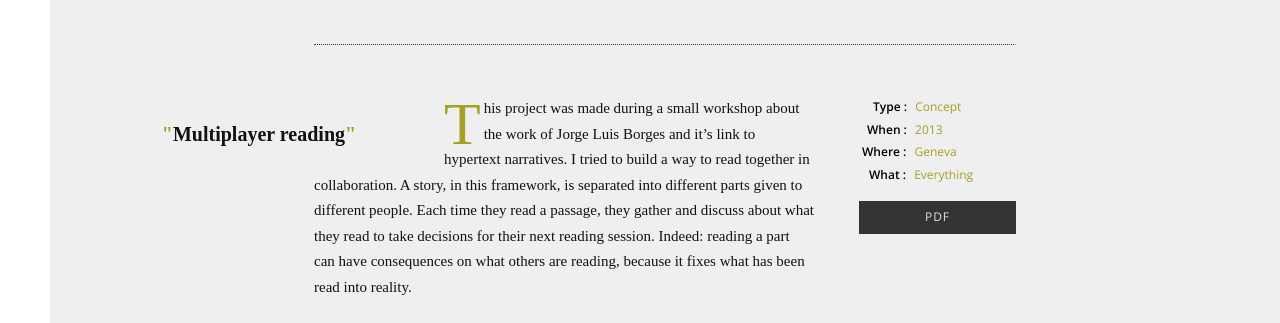
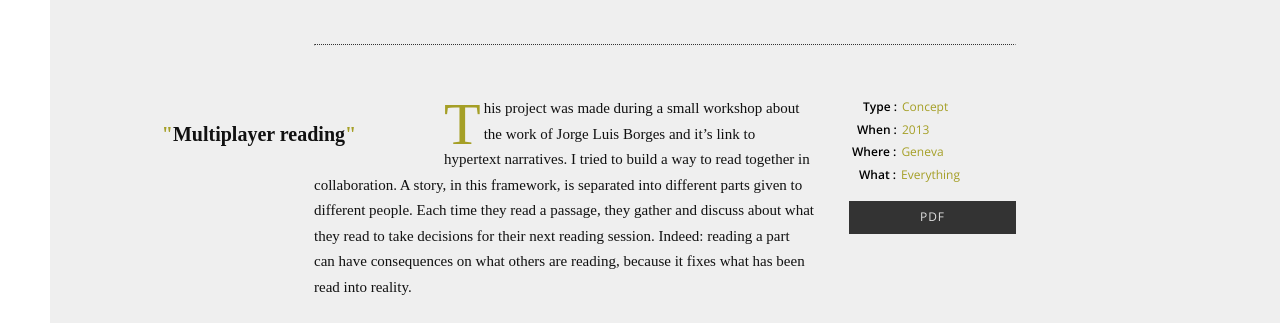
Before and after one commit to ragekit/ragekit.github.io, a Jekyll site: the page built from _posts/2013-04-01-Aleph.markdown, in a window 1280 px wide. Shown: the part 1198-1521 px from the top of the page. Built offline with Jekyll 4.4.1, drawn with Linux system fonts in a browser that asks for light colours; some web fonts are replaced.

Commit message:
corrected little bug in metas

```diff
--- a/css/main.scss
+++ b/css/main.scss
@@ -22,7 +22,7 @@ $retraitMaintextGauche :130px;
 
 body{
   padding:100px 50px 50px 50px;
-  margin:0;
+  margin:0 auto;
   font-family: $mainFont, serif;
   min-width:$minWidth;
   display:none;
@@ -228,7 +228,7 @@ body{
 //padding-top : 550px;
 background-size: cover;
 text-align:center;
-
+margin:0 auto;
 img{
   display:none;
 }
@@ -438,14 +438,13 @@ width:650px;
     font-size:12px;
     line-height:22.5px;
     float:right;
-    width:150px;
+    width:160px;
     margin:0;
     margin-right:50px;
     padding:0;
     list-style-type: none;
-
-
     a{
+      clear:both;
       display:block;
       .link{
         width : 100%;
@@ -469,8 +468,6 @@ width:650px;
       margin-left:-7px;
 
     }
-
-
     a .link:hover{
       background-size:100% 100%;
       transition: all .3s;
@@ -478,8 +475,15 @@ width:650px;
     }
     li{
       display:block;
+    }
 
-    }
+      li:after{
+       content: " "; /* Older browser do not support empty content */
+   visibility: hidden;
+   display: block;
+   height: 0;
+   clear: both;
+      }
 
      li.type{
       position:relative;
@@ -507,12 +511,12 @@ width:650px;
       font-weight:600;
       margin-right:5px;
       vertical-align : top;
-
+      float:left;
     }
     span.right{
+      float:left;
       font-weight:400;
-      margin-bottom:10px;
-      width:70px;
+
   }
 }
 h3,h5{
```
